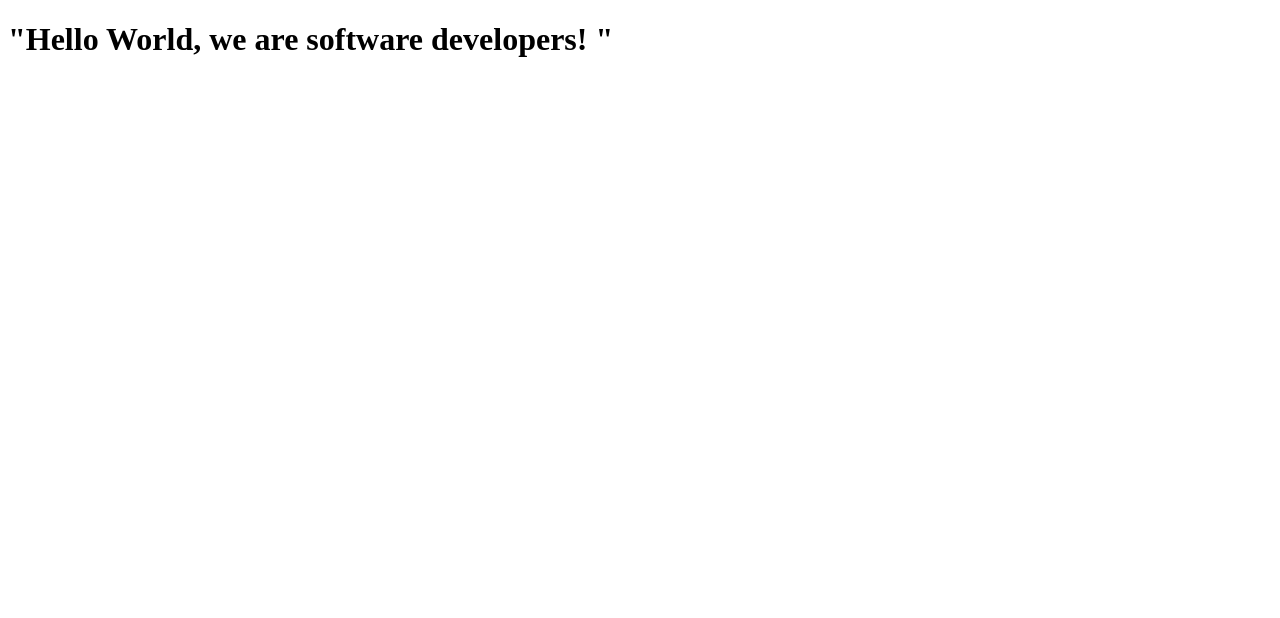
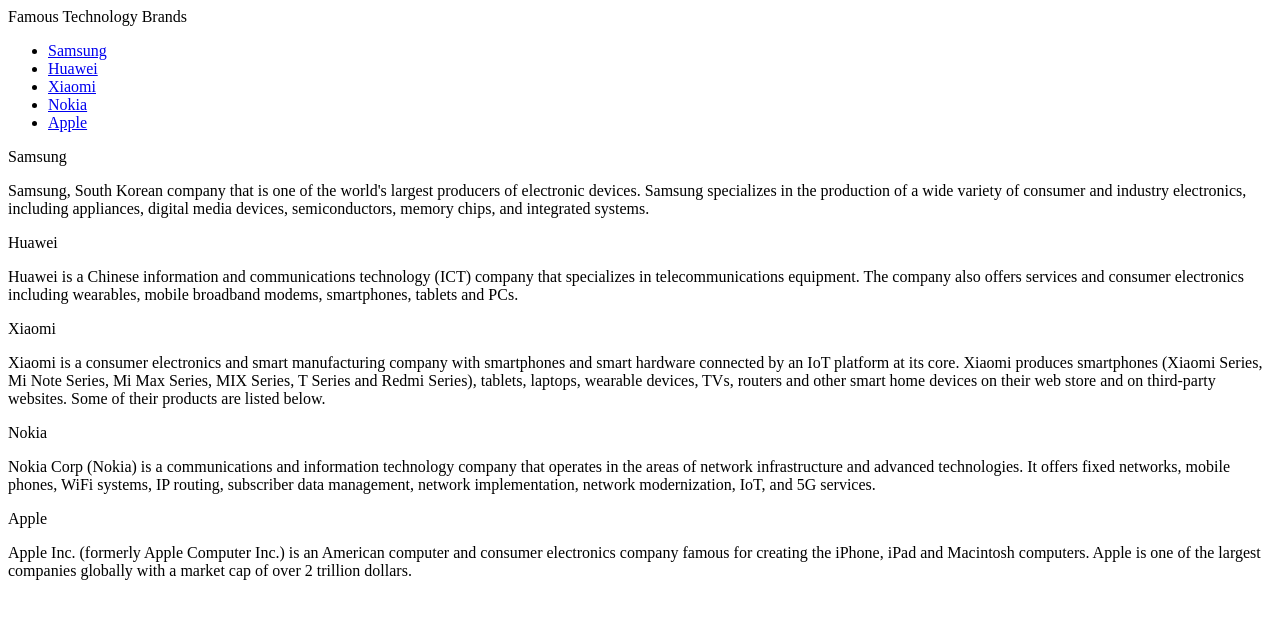
Before and after one commit to Ferchu987/MicroverseProject, a plain HTML site: page fcc-test-suite-template-master/index.html in a window 1280 px wide. Drawn offline with Linux system fonts and the light colour scheme.

Commit message:
Famous Tech Brands Body

```diff
--- a/fcc-test-suite-template-master/index.html
+++ b/fcc-test-suite-template-master/index.html
@@ -7,7 +7,6 @@
   </head>
 
   <body>
-    <h1>"Hello World, we are software developers! "</h1>
     <script src="https://cdn.freecodecamp.org/testable-projects-fcc/v1/bundle.js"></script>
 
     <!--
@@ -23,5 +22,69 @@
 
     -->
     <script  src="js/index.js"></script>
+    <nav>
+      <header>Famous Technology Brands</header>
+      <ul>
+        <li><a href="#Samsung">Samsung</a></li>
+        <li>
+          <a href="#Huawei">Huawei</a>
+        </li>
+        <li>
+          <a href="#Xiaomi">Xiaomi</a>
+        </li>
+        <li><a href="#Nokia">Nokia</a></li>
+        <li><a href="#Apple">Apple</a></li>
+      </ul>
+    </nav>
+    <main>
+      <section>
+        <header>Samsung</header>
+        <article>
+          <p>
+            Samsung, South Korean company that is one of the world's largest producers of electronic devices.
+            Samsung specializes in the production of a wide variety of consumer and industry electronics,
+            including appliances, digital media devices, semiconductors, memory chips, and integrated systems.
+          </p>
+        </article>
+      </section>
+      <section>
+        <header>Huawei</header>
+        <article>
+          <p>
+            Huawei is a Chinese information and communications technology (ICT) company that specializes in telecommunications equipment.
+            The company also offers services and consumer electronics including wearables, mobile broadband modems, smartphones,
+            tablets and PCs.
+          </p>
+        </article>
+      </section>
+      <section>
+      <section>
+        <header>Xiaomi</header>
+        <p>
+          Xiaomi is a consumer electronics and smart manufacturing company with smartphones and smart hardware connected by an IoT platform
+          at its core. Xiaomi produces smartphones (Xiaomi Series, Mi Note Series, Mi Max Series, MIX Series, T Series and Redmi Series),
+          tablets, laptops, wearable devices, TVs, routers and other smart home devices on their web store and on third-party websites.
+          Some of their products are listed below.
+        </p>
+      </section>
+      <section>
+        <header>Nokia</header>
+        <article>
+          <p>
+            Nokia Corp (Nokia) is a communications and information technology company that operates in the areas of network infrastructure and advanced technologies.
+            It offers fixed networks, mobile phones, WiFi systems, IP routing, subscriber data management, network implementation, network modernization, IoT, and 5G services.
+          </p>
+        </article>
+      </section>
+      <section>
+        <header>Apple</header>
+        <article>
+          <p>
+            Apple Inc. (formerly Apple Computer Inc.) is an American computer and consumer electronics company famous for creating the iPhone, iPad and Macintosh computers.
+            Apple is one of the largest companies globally with a market cap of over 2 trillion dollars.
+          </p>
+        </article>
+      </section>
+    </main>
   </body>
 </html>
```
